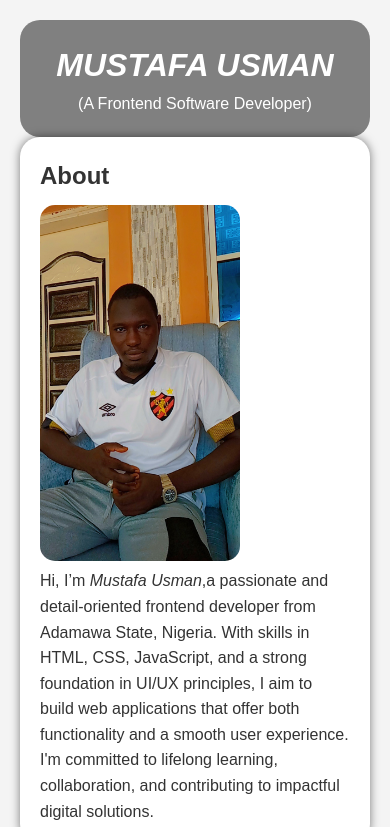
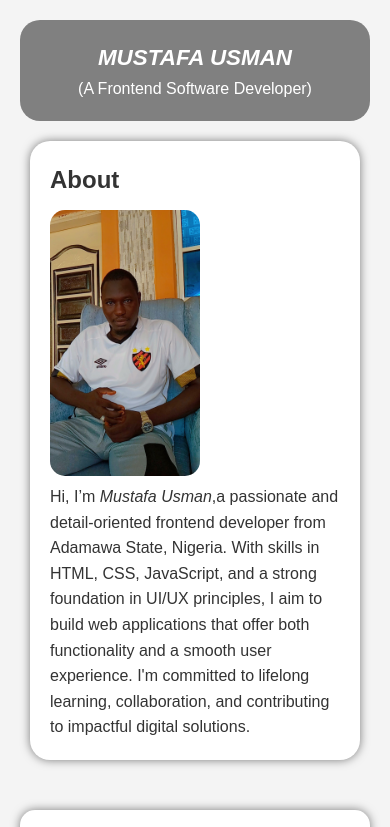
Before and after one commit to Binusman6332/my-profile, a plain HTML site: page index.html in a window 390 px wide. Shown: the top 827 px of the page. Drawn offline with Linux system fonts and the light colour scheme.

Commit message:
add responsive style

```diff
--- a/style.css
+++ b/style.css
@@ -103,3 +103,27 @@ button[type="submit"]:hover {
 .platform {
   font-weight: bold;
 }
+
+@media (max-width: 768px) {
+  h1 {
+    font-size: 1.6em;
+  }
+
+  .name-row {
+    flex-direction: column;
+  }
+
+  .about img {
+    max-width: 150px;
+  }
+}
+
+@media (max-width: 480px) {
+  section {
+    padding: 20px 10px;
+  }
+
+  h1 {
+    font-size: 1.4em;
+  }
+}
```
